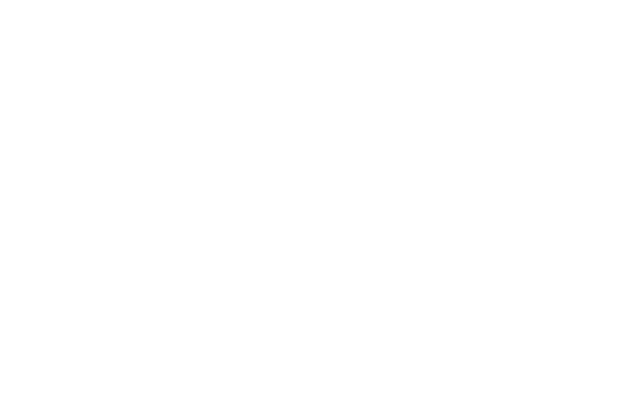
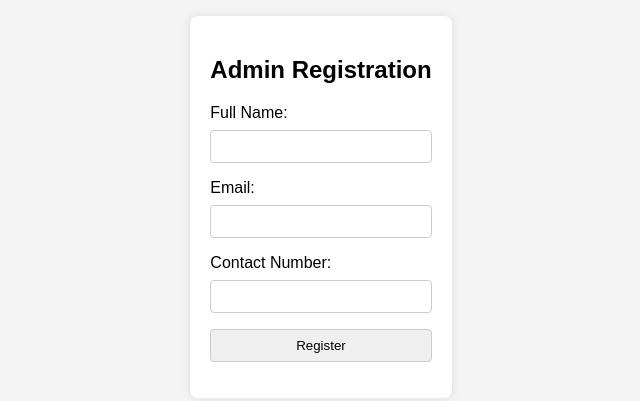
Before and after one commit to Swarnim-K/COEPTech-Hostel-Management-System, a React (Vite) app in the folder client/: page /admin-register in a window 1280 px wide. Before the commit this address had no page. Shown: the part 193-594 px from the top of the page, without its empty margins (319-959 px from the left). Built offline with nearby package versions, Linux system fonts and the light colour scheme.

Commit message:
add admin,guest login

```diff
--- a/client/src/App.jsx
+++ b/client/src/App.jsx
@@ -5,6 +5,8 @@
 import Home from './pages/Home.jsx';
 import FeatureComponent from './components/FeatureComponent'
 import StudentForm from './components/StudentForm.jsx';
+import GuestRegistration from './components/GuestRegistration.jsx';
+import AdminRegistration from './components/AdminRegistration.jsx';
 
 
 function App() {
@@ -16,6 +18,8 @@
         <Route path="/guest-login" element={<GuestLogin />} />
         <Route path="/admin-info" element={<FeatureComponent />} />
         <Route path="/admit-student" element={<StudentForm />} />
+        <Route path="/guest-register" element={<GuestRegistration />} />
+        <Route path="/admin-register" element={<AdminRegistration />} />
       </Routes>
     </BrowserRouter>
   );
--- /dev/null
+++ b/client/src/components/AdminRegistration.css
@@ -0,0 +1,33 @@
+body {
+    font-family: Arial, sans-serif;
+    margin: 0;
+    padding: 0;
+    display: flex;
+    justify-content: center;
+    align-items: center;
+    height: 100vh;
+    background-color: #f4f4f4;
+  }
+
+  .container {
+    background-color: #fff;
+    padding: 20px;
+    border-radius: 8px;
+    box-shadow: 0 0 10px rgba(0, 0, 0, 0.1);
+  }
+
+  form {
+    display: flex;
+    flex-direction: column;
+  }
+
+  label {
+    margin-bottom: 8px;
+  }
+
+  input {
+    margin-bottom: 16px;
+    padding: 8px;
+    border: 1px solid #ccc;
+    border-radius: 4px;
+  }
--- /dev/null
+++ b/client/src/components/AdminRegistration.jsx
@@ -0,0 +1,25 @@
+import './AdminRegistration.css';
+
+const AdminRegistration = () => {
+    return(
+    <div>
+        <div class="container">
+        <h2>Admin Registration</h2>
+        <form action="/register" method="POST" id="registrationForm">
+        <label for="full-name">Full Name:</label>
+        <input type="text" id="full-name" name="full-name" required/>
+
+        <label for="email">Email:</label>
+        <input type="email" id="email" name="email" required/>
+
+        <label for="contact-number">Contact Number:</label>
+        <input type="tel" id="contact-number" name="contact-number" required/>
+
+        <input type="submit" value="Register"/>
+        </form>
+        </div>
+    </div>
+    );
+};
+
+export default AdminRegistration;
--- /dev/null
+++ b/client/src/components/GuestRegistration.css
@@ -0,0 +1,33 @@
+body {
+    font-family: Arial, sans-serif;
+    margin: 0;
+    padding: 0;
+    display: flex;
+    justify-content: center;
+    align-items: center;
+    height: 100vh;
+    background-color: #f4f4f4;
+  }
+
+  .container {
+    background-color: #fff;
+    padding: 20px;
+    border-radius: 8px;
+    box-shadow: 0 0 10px rgba(0, 0, 0, 0.1);
+  }
+
+  form {
+    display: flex;
+    flex-direction: column;
+  }
+
+  label {
+    margin-bottom: 8px;
+  }
+
+  input {
+    margin-bottom: 16px;
+    padding: 8px;
+    border: 1px solid #ccc;
+    border-radius: 4px;
+  }
--- /dev/null
+++ b/client/src/components/GuestRegistration.jsx
@@ -0,0 +1,25 @@
+import './GuestRegistration.css';
+
+const GuestRegistration = () => {
+    return(
+    <div>
+        <div class="container">
+        <h2>Guest Registration</h2>
+        <form action="/register" method="POST" id="registrationForm">
+        <label for="full-name">Full Name:</label>
+        <input type="text" id="full-name" name="full-name" required/>
+
+        <label for="email">Email:</label>
+        <input type="email" id="email" name="email" required/>
+
+        <label for="contact-number">Contact Number:</label>
+        <input type="tel" id="contact-number" name="contact-number" required/>
+
+        <input type="submit" value="Register"/>
+        </form>
+        </div>
+    </div>
+    );
+};
+
+export default GuestRegistration;
```
